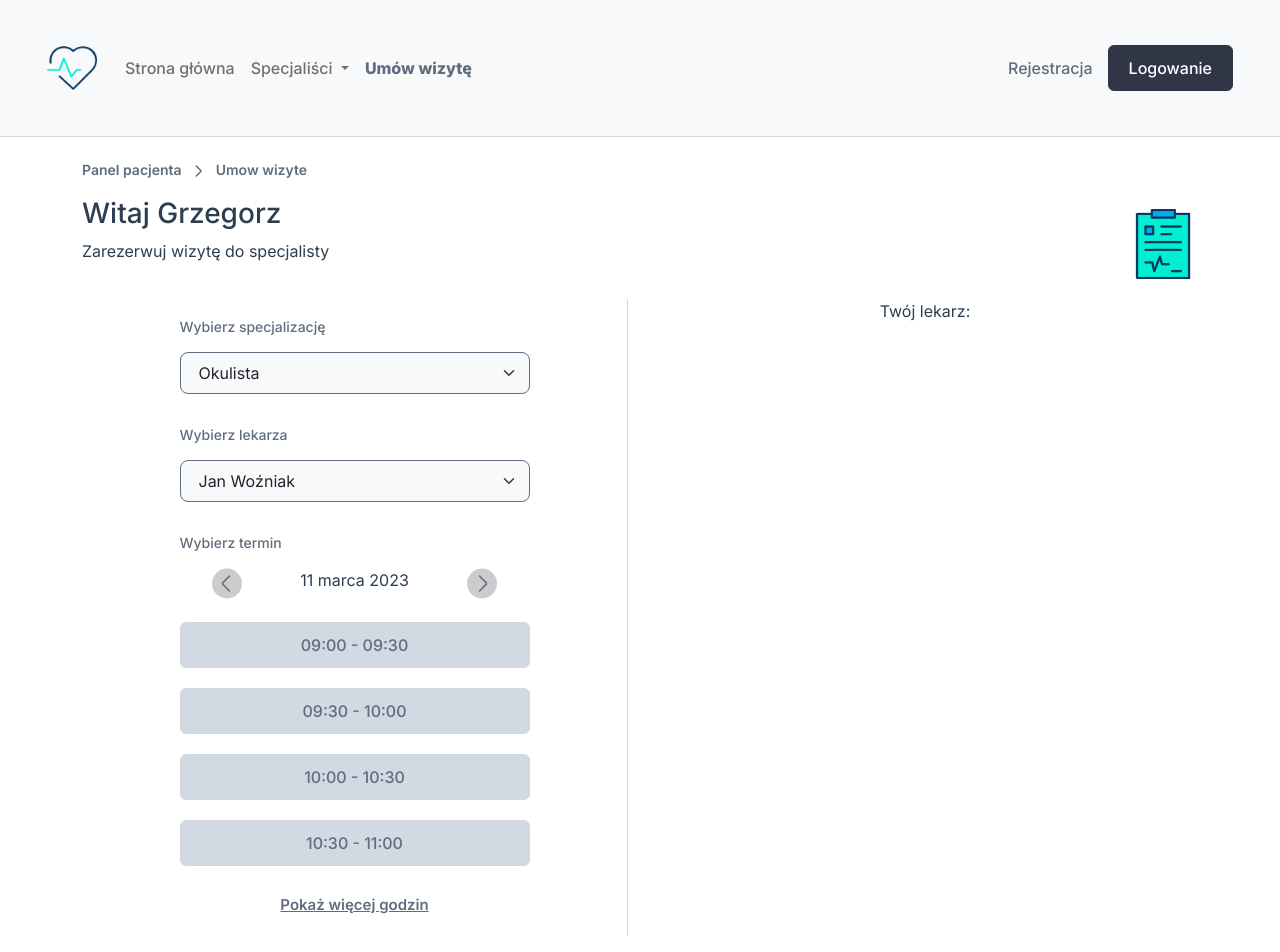
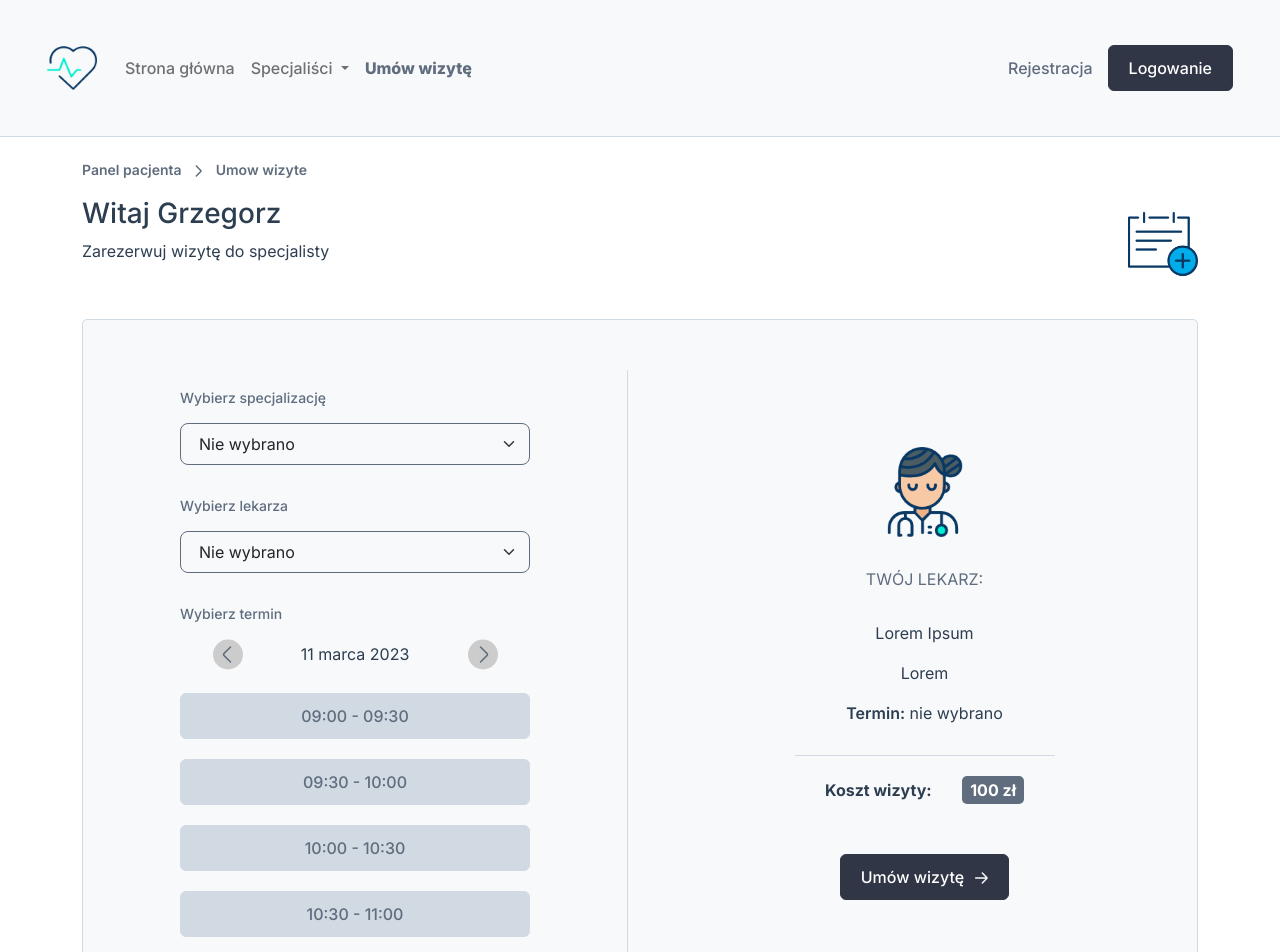
Before and after one commit to kacperrymkiewicz/StudentClinic-Vue, a Vue app in the folder frontend/: page /umow-wizyte in a window 1280 px wide. Shown: the top 952 px of the page. Built offline with nearby package versions, Linux system fonts and the light colour scheme.

Commit message:
complete PatientMakeAnAppointment view

```diff
--- a/frontend/src/views/patient/PatientMakeAnAppointment.vue
+++ b/frontend/src/views/patient/PatientMakeAnAppointment.vue
@@ -3,26 +3,26 @@
         <div class="container">
             <div class="row">
                 <div class="col-md-12">
-                    <hello-message icon-name="clipboard"><template v-slot:info>Zarezerwuj wizytę do specjalisty</template></hello-message>
+                    <hello-message icon-name="appointment"><template v-slot:info>Zarezerwuj wizytę do specjalisty</template></hello-message>
                     <div class="appointment-container">
                         <div class="row">
                             <div class="col-md-6">
-                                <div class="wrapper d-flex align-items-center flex-column">
+                                <div class="left-wrapper d-flex align-items-center flex-column">
                                     <div class="form-group d-flex flex-column">
                                         <label class="align-self-start" for="specialization">Wybierz specjalizację</label>
                                         <select class="form-select" aria-label="Wybierz specjalistę" id="specialization">
-                                            <option selected>Okulista</option>
-                                            <option value="1">Dentysta</option>
-                                            <option value="2">Urolog</option>
-                                            <option value="3">Pediatra</option>
+                                            <option selected>Nie wybrano</option>
+                                            <option value="1">Lorem</option>
+                                            <option value="2">Lorem</option>
+                                            <option value="3">Lorem</option>
                                         </select>
                                     </div>
                                     <div class="form-group d-flex flex-column">
                                         <label class="align-self-start" for="doctor">Wybierz lekarza</label>
                                         <select class="form-select" aria-label="Wybierz specjalistę" id="doctor">
-                                            <option selected>Jan Woźniak</option>
-                                            <option value="1">Marek</option>
-                                            <option value="2">Jurek</option>
+                                            <option selected>Nie wybrano</option>
+                                            <option value="1">Lorem</option>
+                                            <option value="2">Lorem</option>
                                         </select>
                                     </div>
 
@@ -52,7 +52,20 @@
                                 </div>
                             </div>
                             <div class="col-md-6">
-                                <span>Twój lekarz:</span>
+                                <div class="right-wrapper d-flex flex-column">
+                                    <div class="right-inner-wrapper d-flex flex-column align-items-center">
+                                        <img src="@/assets/images/icons/doctor.png">
+                                        <p>Twój lekarz:</p>
+                                        <p> {{ doctor }}</p>
+                                        <p> {{ specialization }}</p>
+                                        <p><span>Termin:</span> {{ termin }} </p>
+                                        <div class="d-flex">
+                                            <p>Koszt wizyty:</p>
+                                            <span> {{ price }} zł</span>
+                                        </div>
+                                        <base-button type="dark" :has-icon="true">Umów wizytę</base-button>
+                                    </div>
+                                </div>
                             </div>
                         </div>
                     </div>
@@ -62,13 +75,35 @@
     </section>
 </template>
 
+<script>
+    export default {
+        data(){
+            return {
+                doctor: 'Lorem Ipsum',
+                specialization: 'Lorem',
+                termin: 'nie wybrano',
+                price: 100,
+
+            }
+
+        }
+    }
+</script>
+
 <style lang="scss" scoped>
 
-.wrapper {
+div.appointment-container {
+    margin: 40px 0;
+    padding: 50px 0;
+    background-color: $primary;
+    border-radius: 5px;
+    border: 1px solid #D1D9E2;
+
+    div.left-wrapper {
         width: 100%;
         border-right: 1px solid #D1D9E2;
         padding-bottom: 20px;
-    .form-group {
+        div.form-group {
             margin: 13px 0;
             width: 350px;
 
@@ -95,8 +130,14 @@
     }
     .appointment-date-picker {
         .date-picker {
+            svg {
+                &:hover {
+                    cursor: pointer;
+                }
+            }
             span {
                 width: 160px;
+                line-height: 31px;
             }
         }
         .base-button {
@@ -161,5 +202,50 @@
         }
     }
 
+    div.right-wrapper {
+        height: 100%;
+        justify-content: center;
+        div.right-inner-wrapper{
+            p:nth-child(2){
+                text-transform: uppercase;
+                color: $secondary;
+                margin: 30px 0;
+            }
 
+            p:nth-child(5){
+                margin-bottom: 30px;
+            }
+
+            img {
+                width: 90px;
+            }
+
+            p {
+                span {
+                    font-weight: 600;
+                }
+            }
+
+            div {
+                width: 260px;
+                border-top: 1px solid #D1D9E2;
+                padding: 20px 0;
+                justify-content: space-evenly;
+                align-items: center;
+                font-weight: 700;
+
+                p {
+                    margin-bottom: 0;
+                }
+
+                span {
+                    background-color: $secondary;
+                    padding: 2px 8px;
+                    border-radius: 5px;
+                    color: white;
+                }
+            }
+        }
+    }
+}
 </style>
--- a/frontend/src/views/patient/PatientProfile.vue
+++ b/frontend/src/views/patient/PatientProfile.vue
@@ -21,7 +21,7 @@
                             </div>
                             <div class="row base-cards-outer-wrapper">
                                 <div class="col-md-6">
-                                    <base-card class="base-card first">
+                                    <base-card class="base-card">
                                         <template v-slot:title>Dane personalne</template>
                                         <template v-slot:content>
                                             <p><span>Adres email: </span>gregflor@mail.com</p>
```
Also changed, not shown: 1 other file (tests, documents, lock files or other folders). Lines whose indentation alone changed are shown as unchanged.
